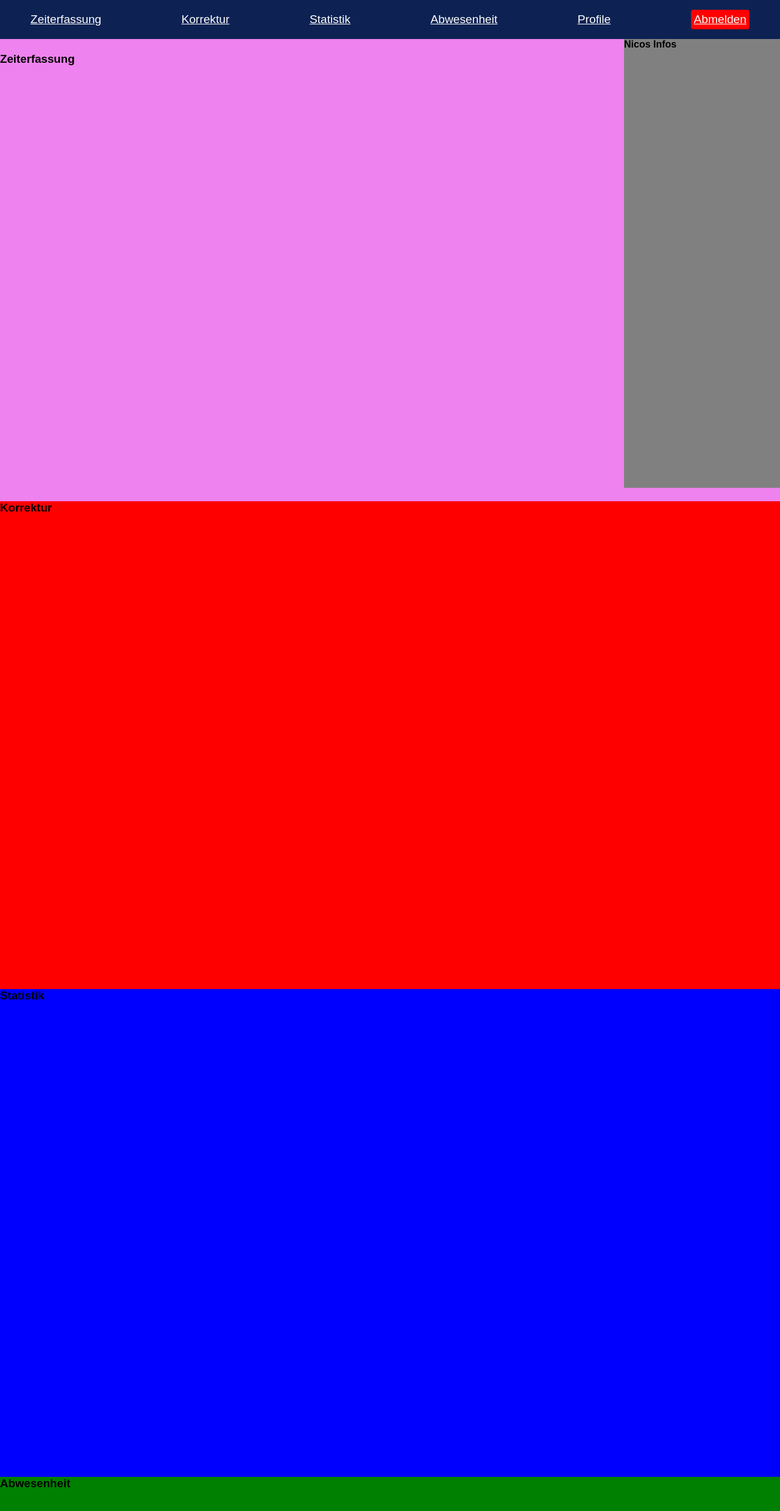
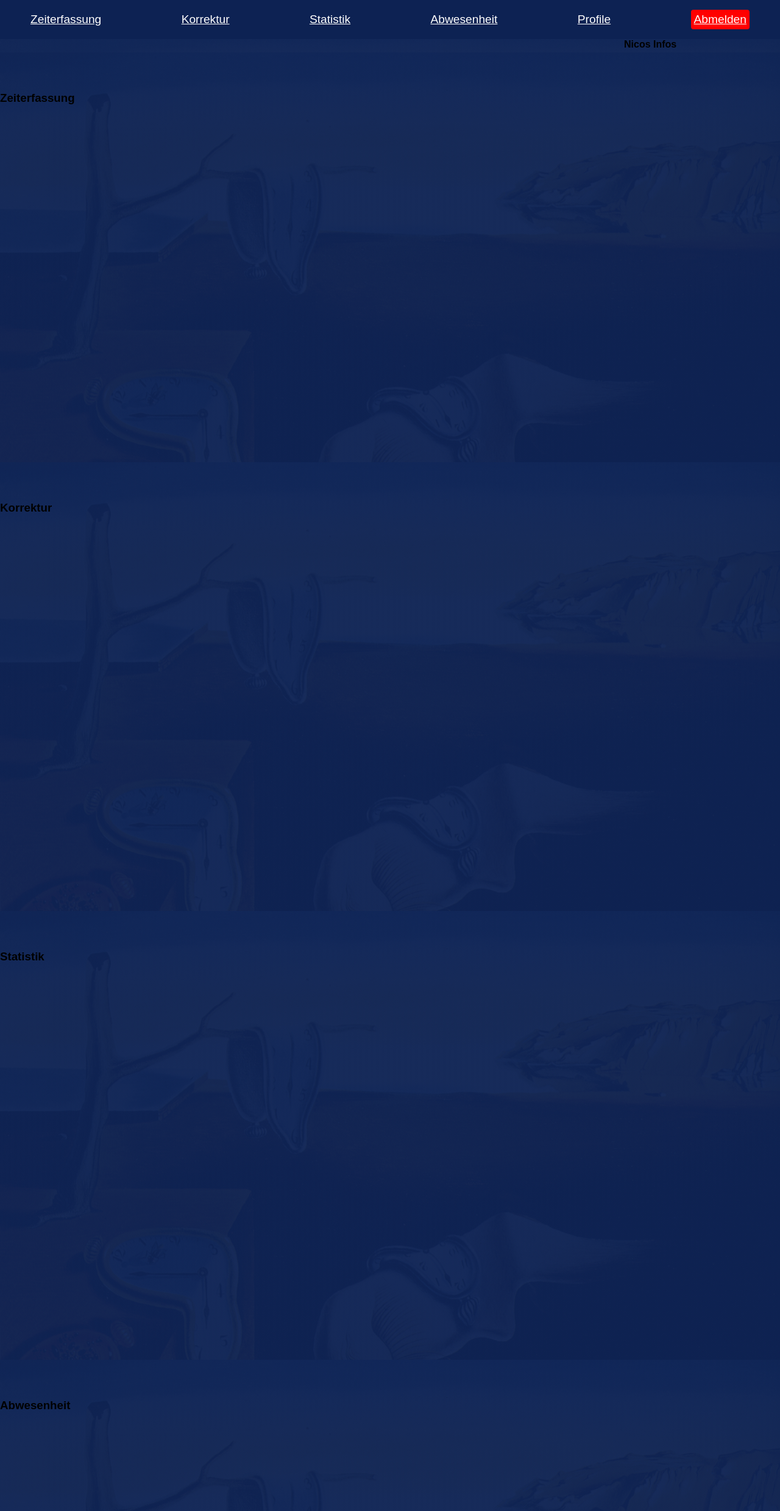
Before and after one commit to NicoSteinmueller/hwr-zeiterfassung-webfrontend, a React (Create React App) app: page / in a window 1280 px wide. Shown: the top 2478 px of the page at 61% size. Built offline with nearby package versions, Linux system fonts and the light colour scheme.

Commit message:
add backgroud image

```diff
--- a/src/index.css
+++ b/src/index.css
@@ -1,7 +1,6 @@
 :root {
   --headerOffset: 4.0rem;
 }
-
 
 * {
   box-sizing: border-box;
@@ -44,9 +43,7 @@
 }
 
 .sider{
-  background: grey;
-
-
+  background: transparent;
   position: fixed;
   top: var(--headerOffset);
   right: 0;
@@ -54,35 +51,13 @@
   height: calc(100vh - var(--headerOffset));
 }
 
+.pages-container :nth-child(n){
+  scroll-margin-top: var(--headerOffset);
+  height: calc(100vh - var(--headerOffset));
+  background: linear-gradient(0deg, rgba(13, 34, 83, 0.96), rgba(13, 34, 83, 0.96)), url(./images/the-persistence-of-memory-1931.jpeg);
+  background-size: cover;
+}
 
-
-.timetracker{
-  background: violet;
-  height: 100vh;
+.pages-container :nth-child(1){
   padding-top: var(--headerOffset);
 }
-
-.statistics{
-  background: blue;
-  height: 100vh;
-}
-
-
-.absence{
-  background: green;
-  height: 100vh;
-}
-
-.profile{
-  background: rosybrown;
-  height: 100vh;
-}
-
-.correct{
-  background: red;
-  height: 100vh;
-}
-
-.pages-container :nth-child(n){
-  scroll-margin-top: var(--headerOffset);
-}
```
Also changed, not shown: src/images/the-persistence-of-memory-1931.jpeg (added).
